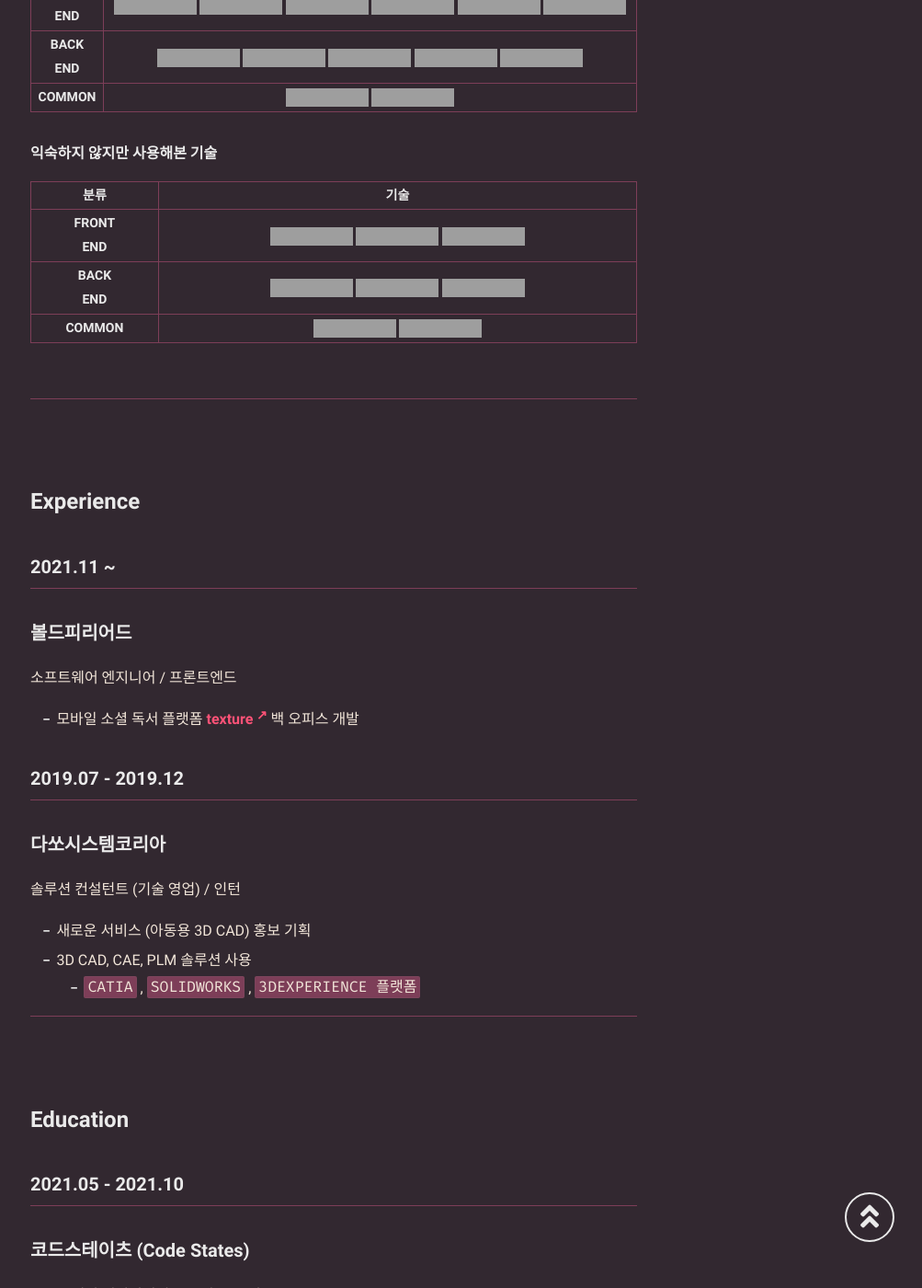
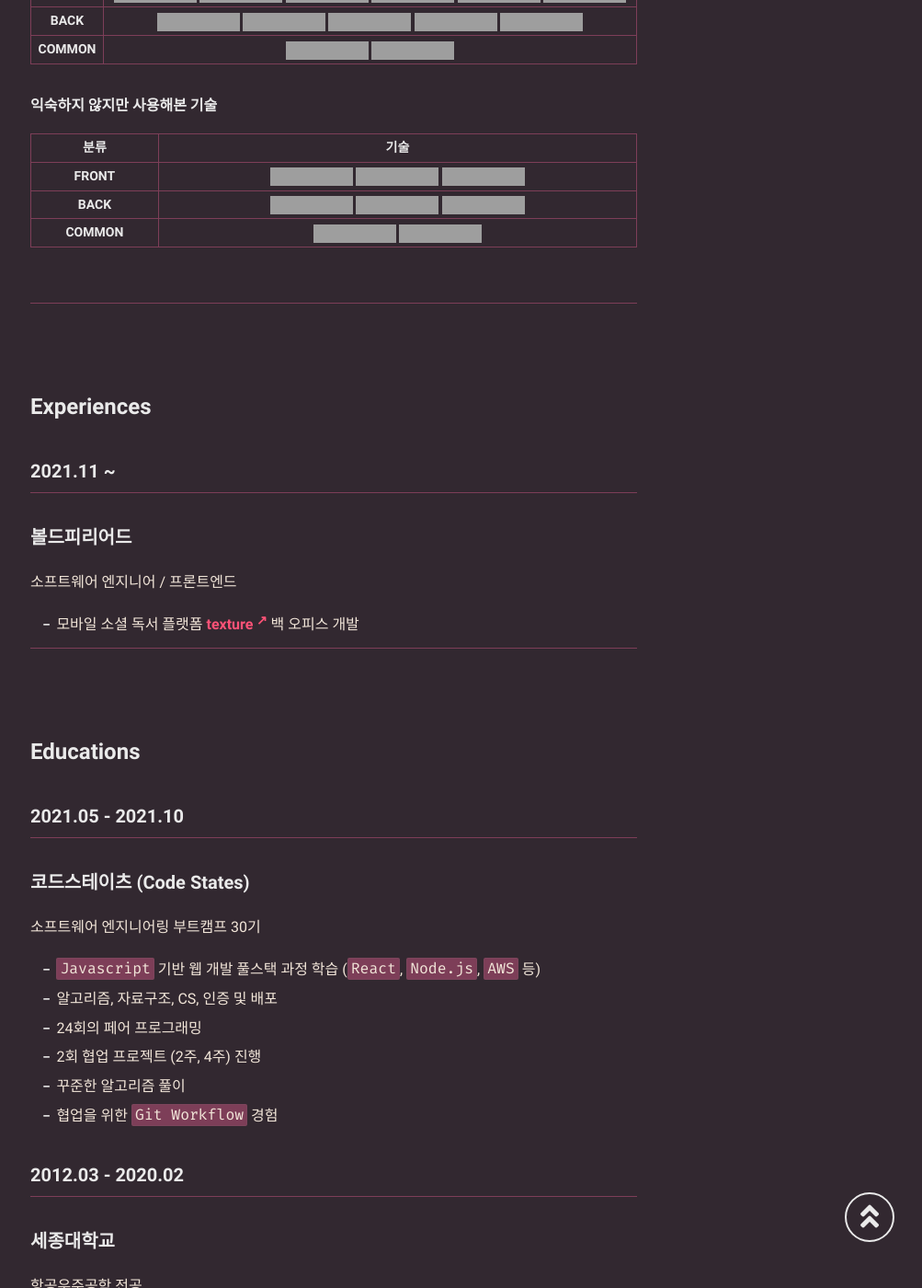
Before and after one commit to mniYUNSU/mniYUNSU.github.io, a Jekyll site: the page built from about.md, in a window 1280 px wide and 1400 px high, scrolled down 872 px, cut to the strip 0-1400 px from the top of the window. Shown: the whole strip at 92% size, without its empty margins (277-1280 px from the left). Built offline with Jekyll 4.4.1, drawn with Linux system fonts in a browser that asks for light colours; some of the changed text lies outside the part shown; grey boxes are pictures that could not be loaded.

Commit message:
about me 수정

```diff
--- a/about.md
+++ b/about.md
@@ -27,19 +27,19 @@ comments: false
 
 ##### 다룰 수 있는 기술
 
-|        분류        |                                                                                                                                                                                                                                                                                                                            기술                                                                                                                                                                                                                                                                                                                            |
-| :----------------: | :--------------------------------------------------------------------------------------------------------------------------------------------------------------------------------------------------------------------------------------------------------------------------------------------------------------------------------------------------------------------------------------------------------------------------------------------------------------------------------------------------------------------------------------------------------------------------------------------------------------------------------------------------------: |
-| **FRONT <br> END** | <img src="https://img.shields.io/badge/Javascript-F36D00?style=flat-square&logo=JavaScript&logoColor=white"/> <img src="https://img.shields.io/badge/React-0088CC?style=flat-square&logo=react&logoColor=white"/> <img src="https://img.shields.io/badge/Redux-764ABC?style=flat-square&logo=Redux&logoColor=white"/> <img src="https://img.shields.io/badge/HTML-E34F26?style=flat-square&logo=html5&logoColor=white"/> <img src="https://img.shields.io/badge/CSS-1572B6?style=flat-square&logo=css3&logoColor=white"/> <img src="https://img.shields.io/badge/Styled Components-DB7093?style=flat-square&logo=styled-components&logoColor=white"/> <br> |
-| **BACK <br> END**  |                                               <img src="https://img.shields.io/badge/Node.js-339933?style=flat-square&logo=node.js&logoColor=white"/> <img src="https://img.shields.io/badge/Express.js-000000?style=flat-square&logo=express&logoColor=white"/> <img src="https://img.shields.io/badge/Sequelize-52B0E7?style=flat-square&logo=Sequelize&logoColor=white"/> <img src="https://img.shields.io/badge/MySQL-4479A1?style=flat-square&logo=mysql&logoColor=white"/> <img src="https://img.shields.io/badge/AWS%20(S3,%20EC2,%20RDS)-232F3E?style=flat-square&logo=Amazon AWS&logoColor=white"/>                                               |
-|     **COMMON**     |                                                                                                                                                                                                                           <img src="https://img.shields.io/badge/Git-F05032?style=flat-square&logo=Git&logoColor=white"/> <img src="https://img.shields.io/badge/GitHub-181717?style=flat-square&logo=GitHub&logoColor=white"/>                                                                                                                                                                                                                            |
+|    분류    |                                                                                                                                                                                                                                                                                                                            기술                                                                                                                                                                                                                                                                                                                            |
+| :--------: | :--------------------------------------------------------------------------------------------------------------------------------------------------------------------------------------------------------------------------------------------------------------------------------------------------------------------------------------------------------------------------------------------------------------------------------------------------------------------------------------------------------------------------------------------------------------------------------------------------------------------------------------------------------: |
+| **FRONT**  | <img src="https://img.shields.io/badge/Javascript-F36D00?style=flat-square&logo=JavaScript&logoColor=white"/> <img src="https://img.shields.io/badge/React-0088CC?style=flat-square&logo=react&logoColor=white"/> <img src="https://img.shields.io/badge/Redux-764ABC?style=flat-square&logo=Redux&logoColor=white"/> <img src="https://img.shields.io/badge/HTML-E34F26?style=flat-square&logo=html5&logoColor=white"/> <img src="https://img.shields.io/badge/CSS-1572B6?style=flat-square&logo=css3&logoColor=white"/> <img src="https://img.shields.io/badge/Styled Components-DB7093?style=flat-square&logo=styled-components&logoColor=white"/> <br> |
+|  **BACK**  |                                               <img src="https://img.shields.io/badge/Node.js-339933?style=flat-square&logo=node.js&logoColor=white"/> <img src="https://img.shields.io/badge/Express.js-000000?style=flat-square&logo=express&logoColor=white"/> <img src="https://img.shields.io/badge/Sequelize-52B0E7?style=flat-square&logo=Sequelize&logoColor=white"/> <img src="https://img.shields.io/badge/MySQL-4479A1?style=flat-square&logo=mysql&logoColor=white"/> <img src="https://img.shields.io/badge/AWS%20(S3,%20EC2,%20RDS)-232F3E?style=flat-square&logo=Amazon AWS&logoColor=white"/>                                               |
+| **COMMON** |                                                                                                                                                                                                                           <img src="https://img.shields.io/badge/Git-F05032?style=flat-square&logo=Git&logoColor=white"/> <img src="https://img.shields.io/badge/GitHub-181717?style=flat-square&logo=GitHub&logoColor=white"/>                                                                                                                                                                                                                            |
 
 ##### 익숙하지 않지만 사용해본 기술
 
-|        분류        |                                                                                                                                                                             기술                                                                                                                                                                             |
-| :----------------: | :----------------------------------------------------------------------------------------------------------------------------------------------------------------------------------------------------------------------------------------------------------------------------------------------------------------------------------------------------------: |
-| **FRONT <br> END** |                      <img src="https://img.shields.io/badge/Three.js-000000?style=flat-square&logo=Three.js&logoColor=white"/> <img src="https://img.shields.io/badge/SCSS-CC6699?style=flat-square&logo=Sass&logoColor=white"/> <img src="https://img.shields.io/badge/Jekyll-CC0000?style=flat-square&logo=Jekyll&logoColor=white"/>                       |
-| **BACK <br> END**  | <img src="https://img.shields.io/badge/AWS%20(ELB),%20CloudFront,%20Route53)-232F3E?style=flat-square&logo=Amazon AWS&logoColor=white"/> <img src="https://img.shields.io/badge/JWT-000000?style=flat-square&logo=json web tokens&logoColor=white"/> <img src="https://img.shields.io/badge/MongoDB-47A248?style=flat-square&logo=MongoDB&logoColor=white"/> |
-|     **COMMON**     |                                                                          <img src="https://img.shields.io/badge/Figma-F24E1E?style=flat-square&logo=Figma&logoColor=white"/> <img src="https://img.shields.io/badge/Vercel-000000?style=flat-square&logo=Vercel&logoColor=white"/>                                                                           |
+|    분류    |                                                                                                                                                                             기술                                                                                                                                                                             |
+| :--------: | :----------------------------------------------------------------------------------------------------------------------------------------------------------------------------------------------------------------------------------------------------------------------------------------------------------------------------------------------------------: |
+| **FRONT**  |                      <img src="https://img.shields.io/badge/Three.js-000000?style=flat-square&logo=Three.js&logoColor=white"/> <img src="https://img.shields.io/badge/SCSS-CC6699?style=flat-square&logo=Sass&logoColor=white"/> <img src="https://img.shields.io/badge/Jekyll-CC0000?style=flat-square&logo=Jekyll&logoColor=white"/>                       |
+|  **BACK**  | <img src="https://img.shields.io/badge/AWS%20(ELB),%20CloudFront,%20Route53)-232F3E?style=flat-square&logo=Amazon AWS&logoColor=white"/> <img src="https://img.shields.io/badge/JWT-000000?style=flat-square&logo=json web tokens&logoColor=white"/> <img src="https://img.shields.io/badge/MongoDB-47A248?style=flat-square&logo=MongoDB&logoColor=white"/> |
+| **COMMON** |                                                                          <img src="https://img.shields.io/badge/Figma-F24E1E?style=flat-square&logo=Figma&logoColor=white"/> <img src="https://img.shields.io/badge/Vercel-000000?style=flat-square&logo=Vercel&logoColor=white"/>                                                                           |
 
 <br>
 
@@ -47,7 +47,7 @@ comments: false
 
 <br>
 
-# Experience
+# Experiences
 
 ### 2021.11 ~
 
@@ -57,21 +57,23 @@ comments: false
 
 - 모바일 소셜 독서 플랫폼 **<a href="https://www.texture.kr/" target="_blank" rel="noopener">texture</a>** 백 오피스 개발
 
+<!--
+
 ### 2019.07 - 2019.12
 
 #### 다쏘시스템코리아
 
-솔루션 컨설턴트 (기술 영업) / 인턴
+솔루션 컨설턴트 / 인턴
 
-- 새로운 서비스 (아동용 3D CAD) 홍보 기획
+- 서비스 (아동용 3D CAD) 홍보 기획
 - 3D CAD, CAE, PLM 솔루션 사용
-  - `CATIA` , `SOLIDWORKS` , `3DEXPERIENCE 플랫폼`
+  - `CATIA` , `SOLIDWORKS` , `3DEXPERIENCE 플랫폼` -->
 
 ---
 
 <br>
 
-# Education
+# Educations
 
 ### 2021.05 - 2021.10
 
@@ -82,9 +84,9 @@ comments: false
 - `Javascript` 기반 웹 개발 풀스택 과정 학습 (`React`, `Node.js`, `AWS` 등)
 - 알고리즘, 자료구조, CS, 인증 및 배포
 - 24회의 페어 프로그래밍
-- 2회의 협업 프로젝트 (2주, 4주) 진행, 코드 리뷰
-- 꾸준한 알고리즘 문제 풀이
-- 협업을 위한 `Git Workflow` 숙달
+- 2회 협업 프로젝트 (2주, 4주) 진행
+- 꾸준한 알고리즘 풀이
+- 협업을 위한 `Git Workflow` 경험
 
 ### 2012.03 - 2020.02
 
--- a/categories.html
+++ b/categories.html
@@ -6,7 +6,7 @@ excerpt: Sorted article by categories.
 ---
 
 <div class="archive-categories">
-  <a class="category-item" href="#">all</a>
+  <b><a class="category-item" href="#">ALL</a></b>
   {%- for category in site.categories -%} {% capture name %}{{ category | first
   }}{% endcapture %}
   <a class="category-item" href="#{{name}}">{{ name }}</a>
```
Also changed, not shown: other parts of about.md (+1 -1 lines), _posts/common-prepare-second/2021-05-19-common-prepare-second.md (+1 -1 lines), _posts/common-prepare/2021-05-16-common-prepare.md (+1 -1 lines), 1 other file.
